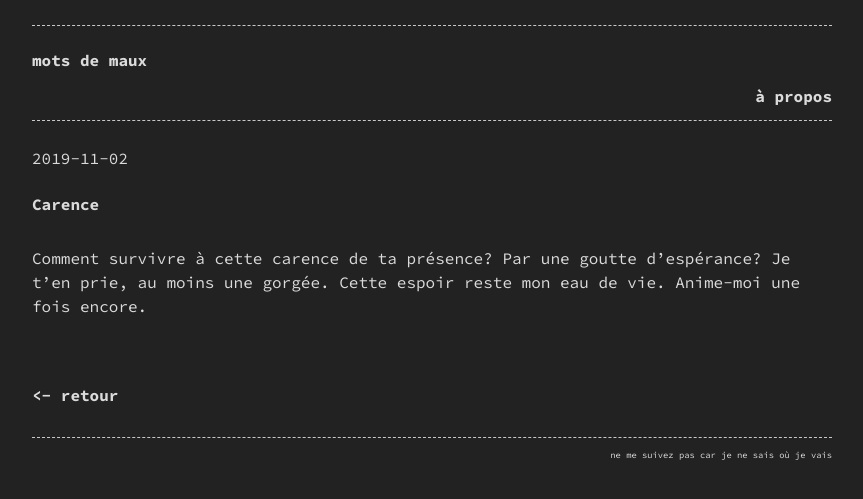
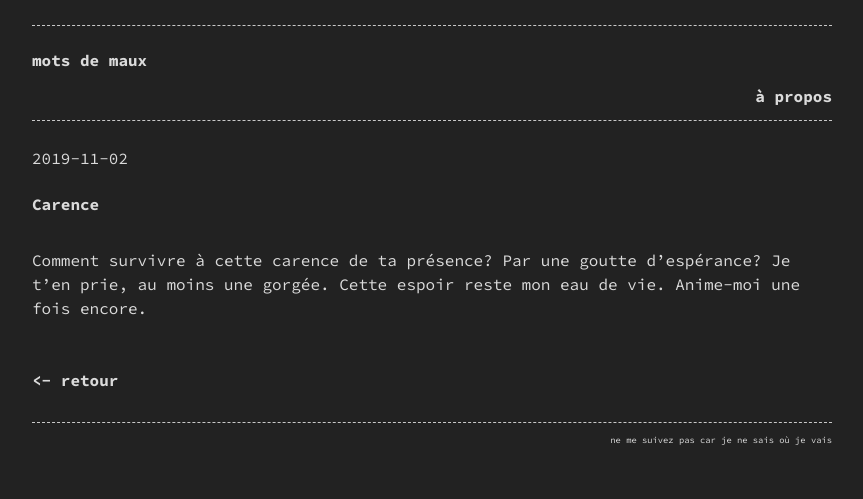
Before and after one commit to theysolay/mots-de-maux, a Jekyll site: the page built from _posts/2019-11-01-carence.md, in a window 1280 px wide. Shown: the top 499 px of the page, without its empty margins (208-1071 px from the left). Built offline with Jekyll 4.4.1, drawn with Linux system fonts in a browser that asks for light colours.

Commit message:
Style paragraph

```diff
--- a/_layouts/post.html
+++ b/_layouts/post.html
@@ -6,7 +6,7 @@ layout: default
     <p class="post__date">{{ page.date | date: '%Y-%m-%d' }}</p>
     <h1 class="post__title">{{ page.title }}</h1>
     <p class="post__meta">{{ tags_content }}</p>
-    <div class="post__content"?>
+    <div class="post__content">
         {{ content }}
     <p class="post__back"><a href="/">&lt;- retour</a></p>
     </div>
--- a/_sass/base.scss
+++ b/_sass/base.scss
@@ -28,15 +28,18 @@ h1, h2, h3, h4, h5, h6 {
   font-weight: bold;
   color: $text-color;
 }
+
 p, ul, ol {
   margin: 0px;
   color: $text-color;
 }
+
 a {
   font-weight: 700;
   text-decoration: none;
   color: $link-color;
 }
+
 a:hover {
   color: $background-color; background-color: $base-color;
 }
@@ -68,18 +71,25 @@ ul {
   margin-right: auto;
   margin-left: auto;
 }
+
 p {
   word-wrap: break-word;
   word-break: break-word;
 }
+
 .post {
     &__content {
-        padding-top: 30px;
+        margin-top: 2em;
     }
     &__back {
-        margin-top: 65px;
+        margin-top: 3em;
     }
 }
+
+.post__content > p {
+  margin-bottom: 1em;
+}
+
 footer {
   color: $text-color;
   border-top: $border;
@@ -91,14 +101,17 @@ footer {
     margin-left: 30px;
   }
 }
+
 header {
   margin-top: 25px;
   margin-bottom: 10px;
 }
+
 header p {
   text-align: left;
   margin: 0;
 }
+
 footer {
   margin-bottom: 20px;
 }
@@ -118,6 +131,7 @@ footer {
   border-bottom: $border;
   margin-bottom: 25px;
 }
+
 .menu ul {
   margin-top: 12px;
   margin-bottom: 12px;
@@ -125,14 +139,17 @@ footer {
   list-style-type: none;
   text-align: right;
 }
+
 .menu ul li {
   display: inline;
   margin-left: 30px;
 }
+
 .menu ul li a {
   text-decoration: none;
   color: $text-color;
 }
+
 .menu ul li a:hover {
   text-decoration: none; color: $background-color; background-color: $base-color;
 }
```
